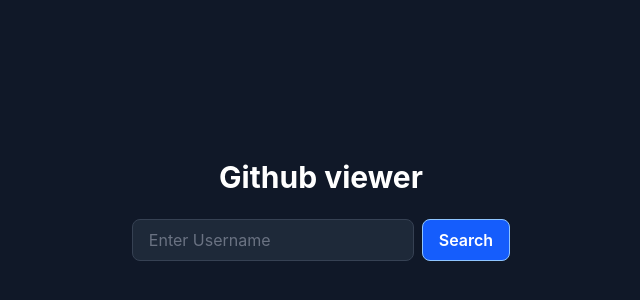
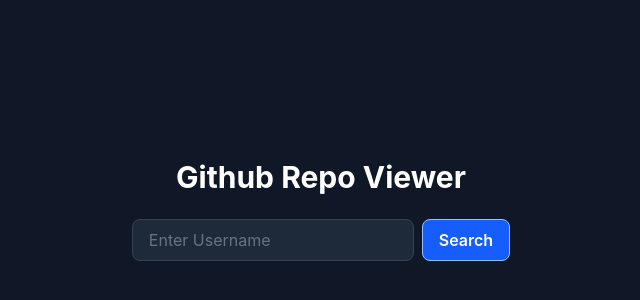
Before and after one commit to dotunadebekun10-code/github-viewer, a React (Vite) app: page / in a window 1280 px wide. Shown: the part 190-490 px from the top of the page, without its empty margins (319-959 px from the left). Built offline with nearby package versions, Linux system fonts and the light colour scheme.

Commit message:
fixed the naming

```diff
--- a/index.html
+++ b/index.html
@@ -4,7 +4,7 @@
 <head>
   <meta charset="UTF-8" />
   <meta name="viewport" content="width=device-width, initial-scale=1.0" />
-  <title>github-viewer</title>
+  <title>GitHub Repo Viewer</title>
 </head>
 
 <body>
--- a/src/App.jsx
+++ b/src/App.jsx
@@ -84,7 +84,7 @@
     <>
       <div className='min-h-screen bg-gray-900 text-white flex flex-col items-center justify-center px-4'>
 
-        <h1 className='text-3xl font-bold mb-6'>Github viewer</h1>
+        <h1 className='text-3xl font-bold mb-6'>Github Repo Viewer</h1>
 
         <div className='flex gap-2'>
           <input type="text"
```
